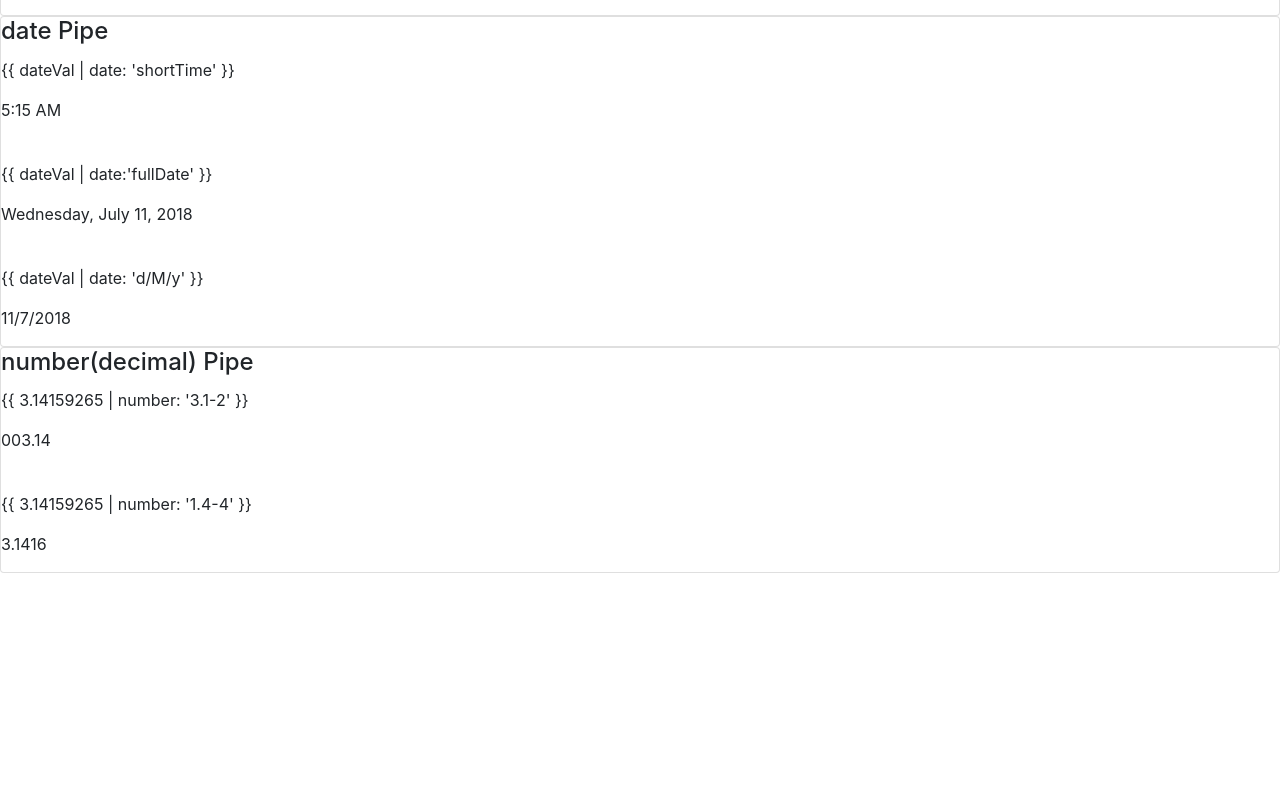
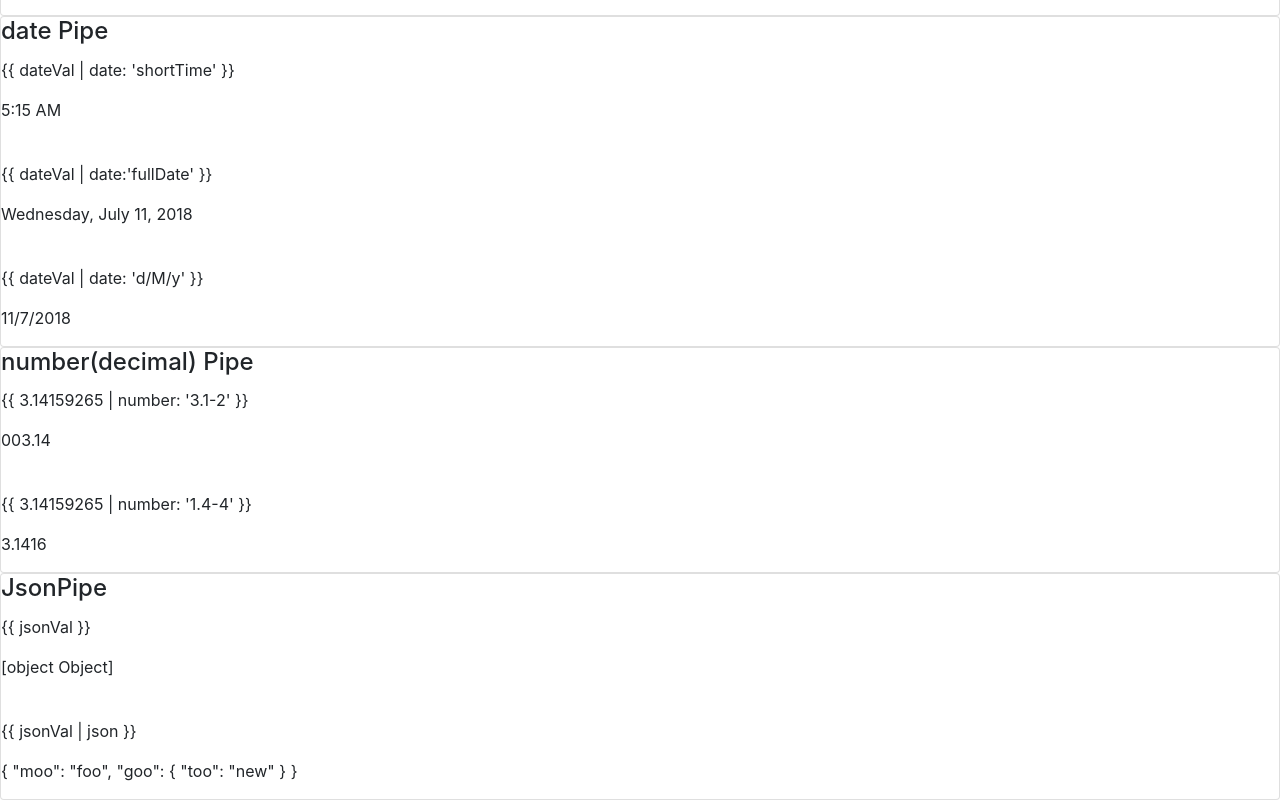
Before and after one commit to Aremyst/book-angular-from-theory-to-practice, an Angular app in the folder Page295_BuiltInPipes/BuiltInPipes/: page / in a window 1280 px wide. Shown: the part 211-1011 px from the top of the page. Before the commit the page ends 800 px from the top, so only its background shows below. Built offline with nearby package versions, Linux system fonts and the light colour scheme.

Commit message:
Add "json" pipe example

```diff
--- a/Page295_BuiltInPipes/BuiltInPipes/src/app/built-in-pipes/built-in-pipes.component.html
+++ b/Page295_BuiltInPipes/BuiltInPipes/src/app/built-in-pipes/built-in-pipes.component.html
@@ -31,3 +31,13 @@
     <p>{{ 3.14159265 | number: '1.4-4' }}</p>
   </div>
 </div>
+<div class="card card-block">
+  <h4 class="card-title">JsonPipe</h4>
+  <div class="card-text">
+    <p ngNonBindable>{{ jsonVal }}</p>
+    <p>{{ jsonVal }}</p>
+    <br/>
+    <p ngNonBindable>{{ jsonVal | json }}</p>
+    <p>{{ jsonVal | json }}</p>
+  </div>
+</div>
```
